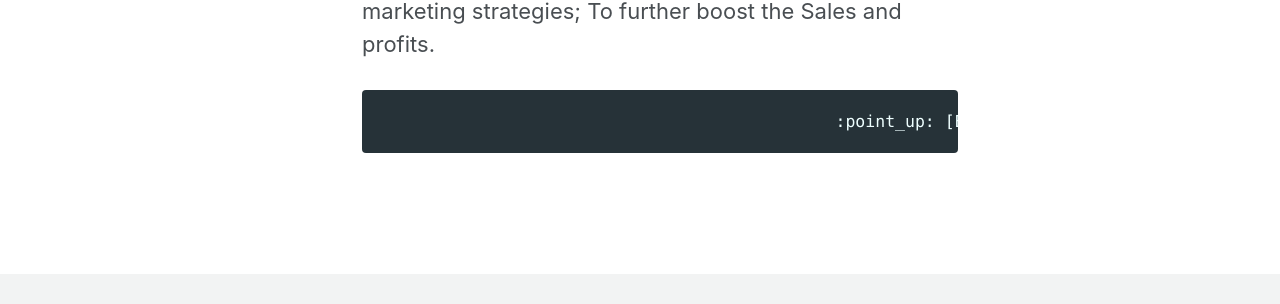
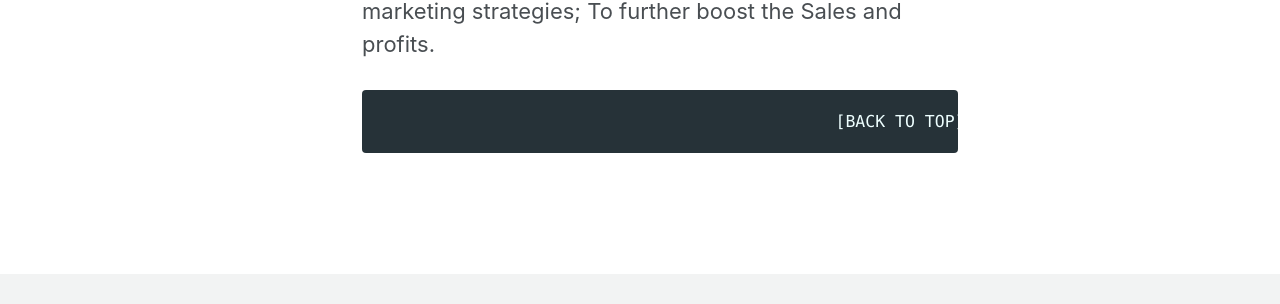
Before and after one commit to Shreyash1811/Shreyash1811.github.io, a Jekyll site: the page built from _pages/about.md, in a window 1280 px wide and 900 px high, scrolled down 8096 px. Shown: the part 472-776 px from the top of the window. Built offline with Jekyll 4.4.1, drawn with Linux system fonts in a browser that asks for light colours; nearby versions of some CDN libraries; some of the changed lines change nothing that is shown.

Commit message:
Update about.md

```diff
--- a/_pages/about.md
+++ b/_pages/about.md
@@ -210,4 +210,4 @@ text-transform: none;"> Data Analyst/ Insights Specialist, Alliance Fiber Ltd, S
 - Processed live sensor data from processing plant to look for delays between processes, expedite the process by ~22%.
 - Supervised a team of 4 to put forward cost cutting and marketing strategies; To further boost the Sales and profits.
 
-                                                    :point_up: [BACK TO TOP](#top) :point_up:
+                                                    [BACK TO TOP](#top)
```
